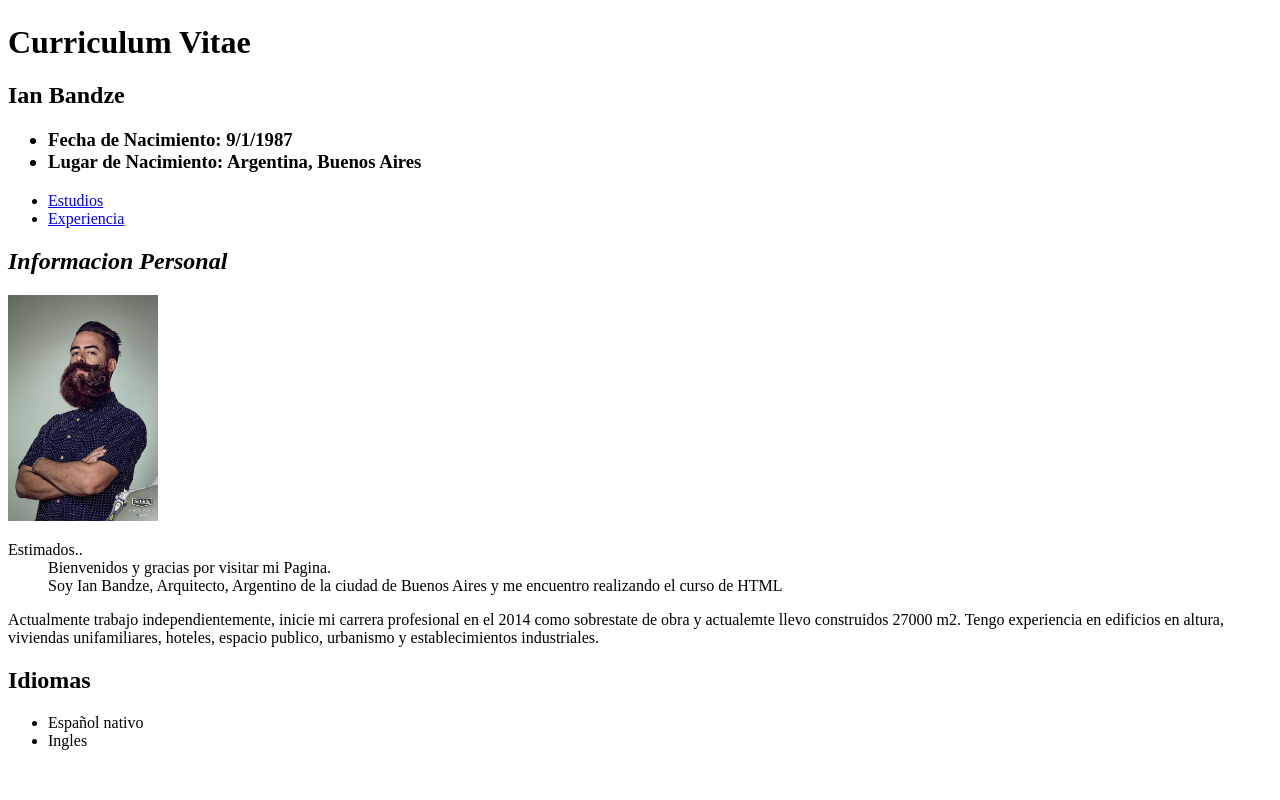
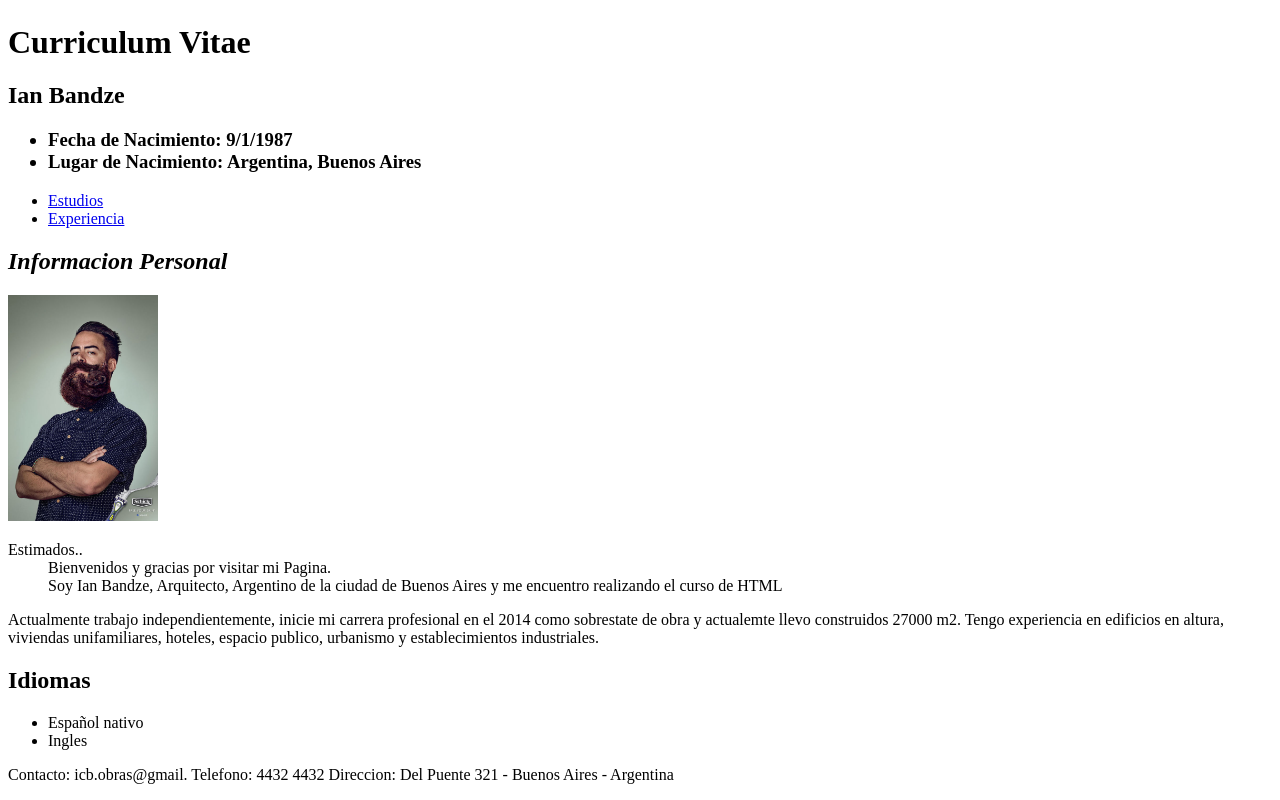
Before and after one commit to arqianb/Entrega, a plain HTML site: page index.html in a window 1280 px wide. Shown: the part 1132-1932 px from the top of the page. Before the commit the page ends 1898 px from the top, so only its background shows below. Drawn offline with Linux system fonts and the light colour scheme.

Commit message:
h) Pie de pagina, contacto

```diff
--- a/index.html
+++ b/index.html
@@ -977,4 +977,7 @@
         <li>Ingles</li>
       </ul>
   </body>
+  <footer>
+    <p title="contacto"> Contacto: icb.obras@gmail.    Telefono: 4432 4432     Direccion: Del Puente 321 - Buenos Aires - Argentina </p>
+    </footer>
 </html>
```
